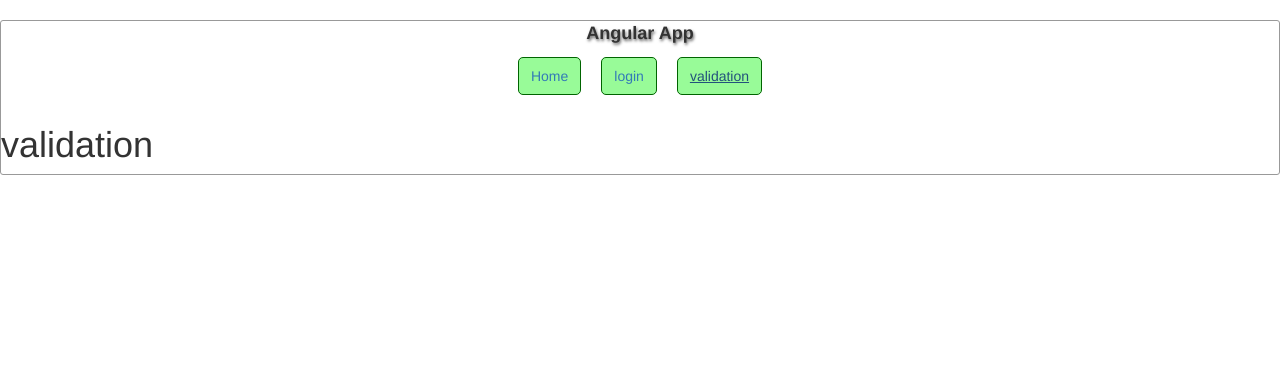
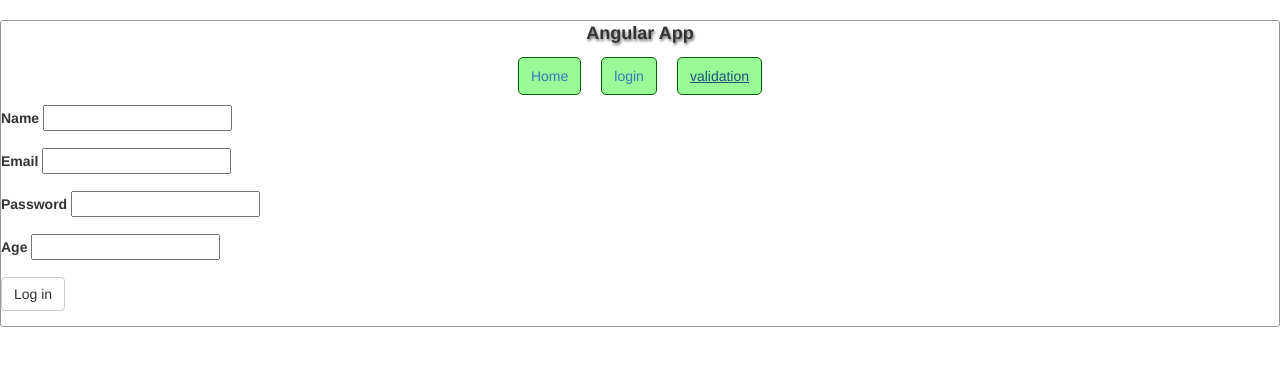
Before and after one commit to Bender85/AngularApp, a website: page index.html in a window 1280 px wide. Both pictures are taken after a click on the link "validation". Drawn offline with nearby package versions, Linux system fonts and the light colour scheme; some packages are replaced by stand-ins of ours; files that its build step writes are made by us from their sources.

Commit message:
add validation component

```diff
--- a/app/app.module.js
+++ b/app/app.module.js
@@ -24,7 +24,10 @@ angular
         var validationState = {
             name: 'validation',
             url: '/validation',
-            templateUrl: 'app/views/validation.html'
+            component: 'formValidation',
+            resolve: {
+
+            }
         };
 
         $stateProvider.state(helloState);
--- a/app/components/app.login.component.js
+++ b/app/components/app.login.component.js
@@ -4,8 +4,6 @@
         .module('angApp')
         .component('mainLogin', {
             templateUrl: 'app/views/login.html',
-            // transclude: true,
-            // replace: true,
             controller: loginController,
             bindings: {
                 logins: '='
--- /dev/null
+++ b/app/components/app.validation.component.js
@@ -0,0 +1,16 @@
+(function () {
+    'use strict';
+    angular
+        .module('angApp')
+        .component('formValidation', {
+            templateUrl: '/app/views/validation.html',
+            controller: validationController,
+            bindings: {
+                valid: '='
+            }
+        });
+
+        function validationController() {
+            var $ctrl = this;
+        }
+})();
--- a/app/views/validation.html
+++ b/app/views/validation.html
@@ -1 +1,23 @@
-<h1>validation</h1>
+<div class="validationFormArea" valid="ctrl.valid">
+    <form name="validationFrom">
+        <div class="form-group">
+            <label for="name">Name</label>
+            <input type="text" id="name">
+        </div>
+        <div class="form-group">
+            <label for="email">Email</label>
+            <input type="email" id="email">
+        </div>
+        <div class="form-group">
+            <label for="password">Password</label>
+            <input type="password" id="password">
+        </div>
+        <div class="form-group">
+            <label for="age">Age</label>
+            <input type="text" id="age">
+        </div>
+        <div class="form-group">
+            <button type="submit" class="btn btn-default">Log in</button>
+        </div>
+    </form>
+</div>
--- a/index.html
+++ b/index.html
@@ -29,7 +29,8 @@
 <script src="app/app.module.js"></script>
 <script src="app/components/main.nav.component.js"></script>
 <script src="app/components/app.login.component.js"></script>
-<script src="app/views/app.validation.controller.js"></script>
+<script src="app/components/app.validation.component.js"></script>
+<!--<script src="app/views/app.validation.controller.js"></script>-->
 <script src="app/app.controller.js"></script>
 </body>
 </html>
```
